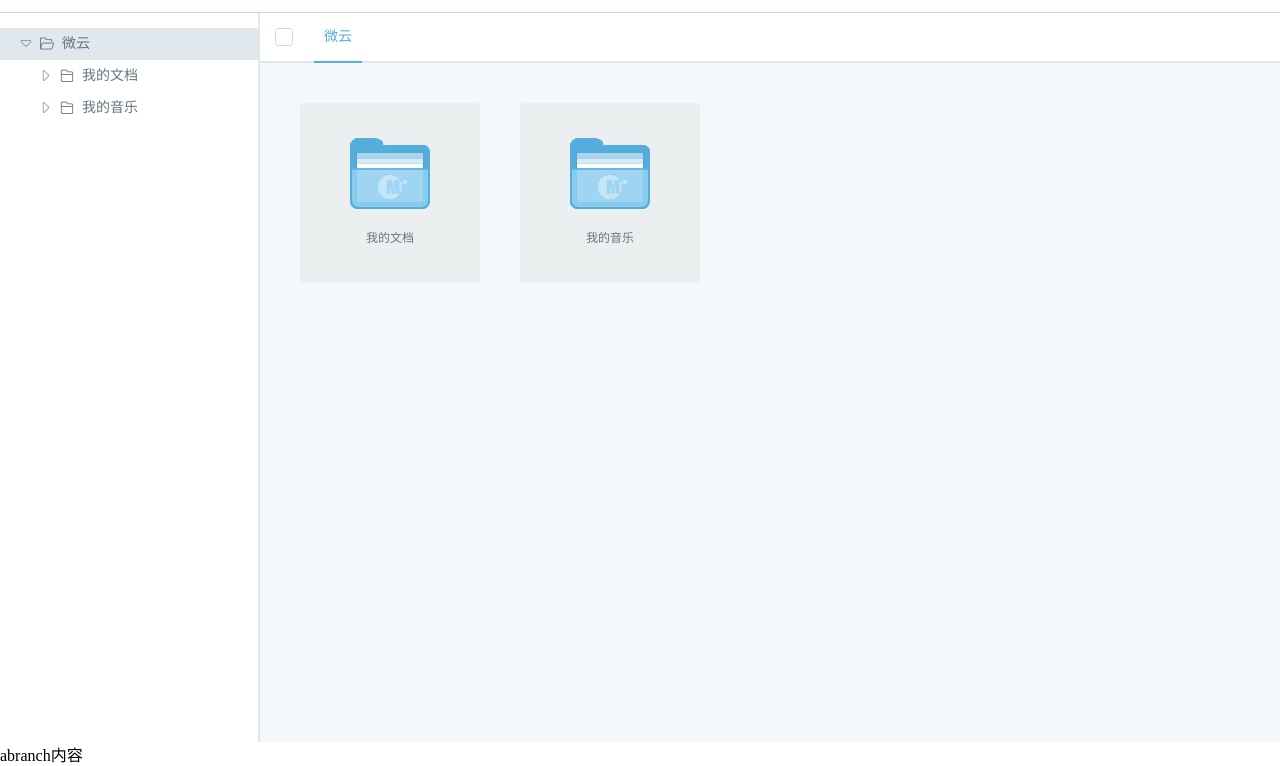
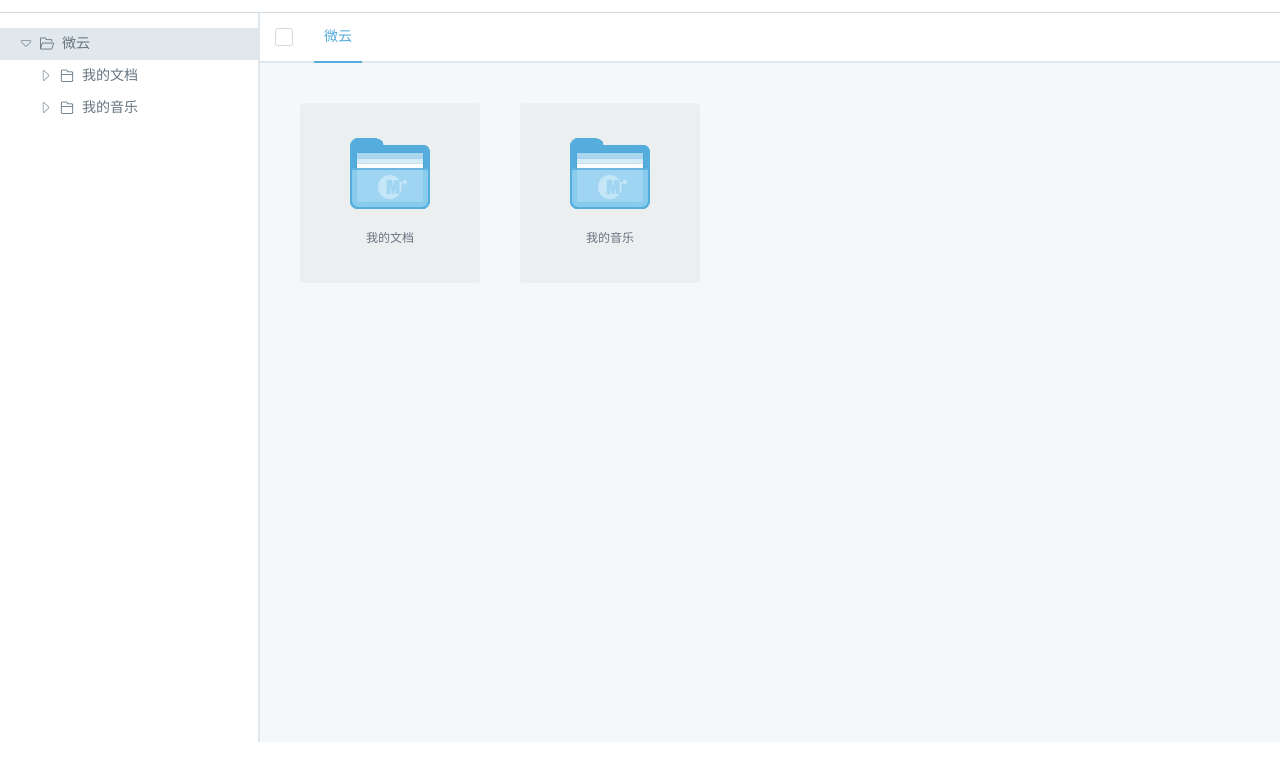
Before and after one commit to AAAngelina/cloudStorge, a plain HTML site: page index.html in a window 1280 px wide. Shown: the part 58-824 px from the top of the page. After the commit the page ends 800 px from the top, so only its background shows below. Drawn offline with Linux system fonts and the light colour scheme.

Commit message:
test结束

```diff
--- a/index.html
+++ b/index.html
@@ -144,7 +144,5 @@
 
    <script src="./js/data.js"></script>
    <script src="./js/index.js"></script>
-
-   <p>abranch内容</p>
 </body>
 </html>
```
